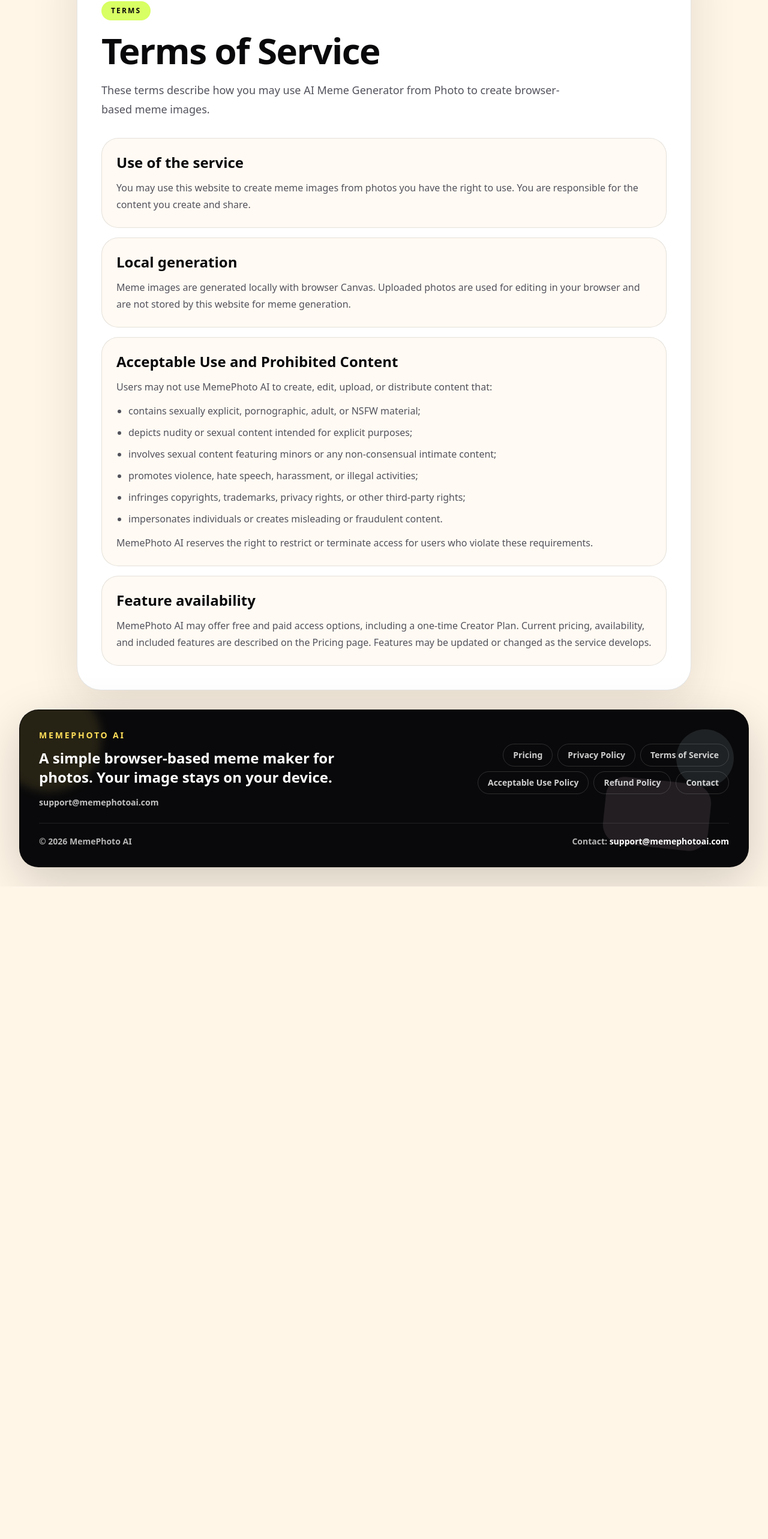
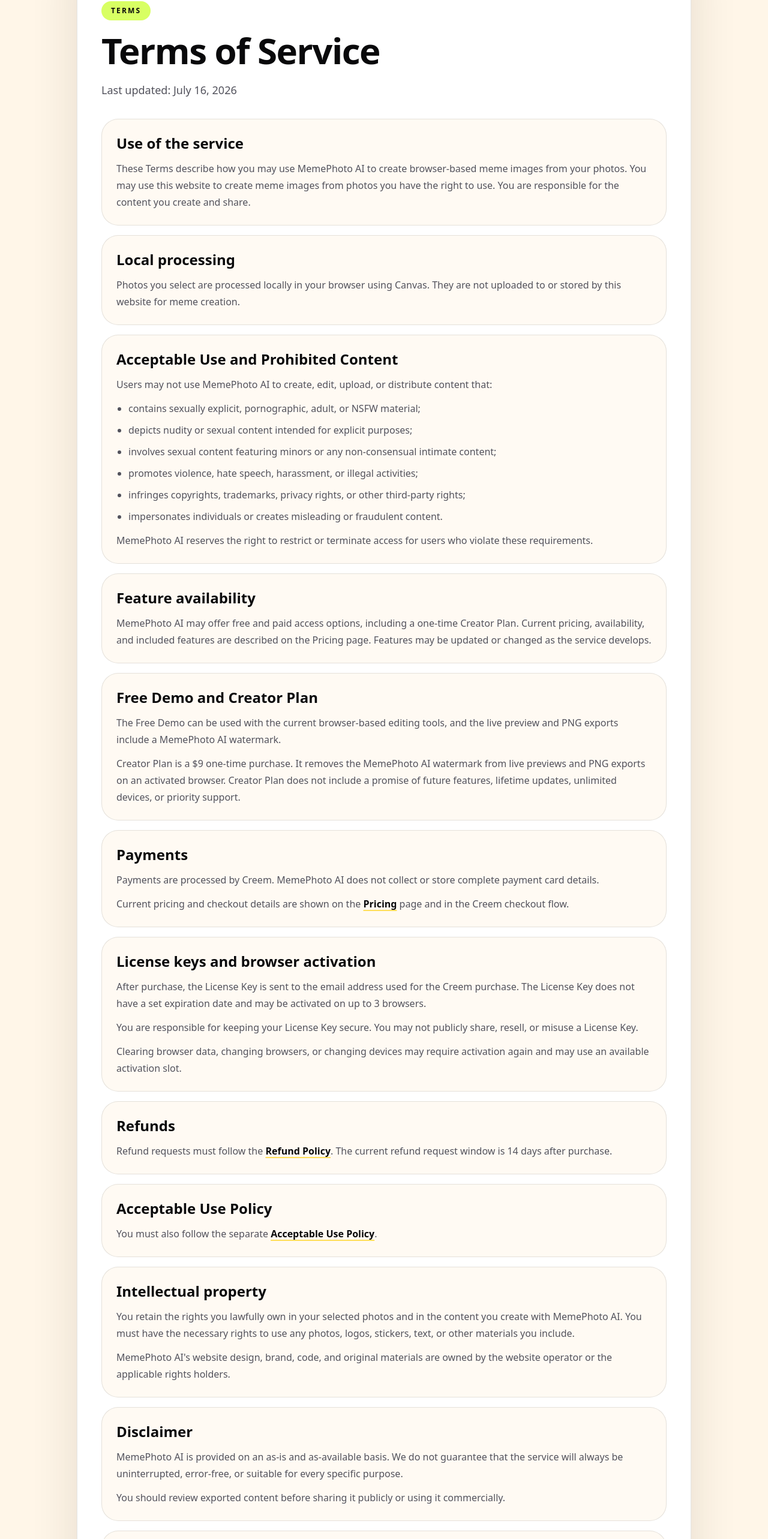
Before and after one commit to fanzulyx2s-cyber/meme-generator-from-photo, a Next.js app: page /terms in a window 1280 px wide. Shown: the part 220-2786 px from the top of the page at 60% size. Before the commit the page ends 1698 px from the top, so only its background shows below. Built offline with nearby package versions, Linux system fonts and the light colour scheme.

Commit message:
Align pricing and product copy with current features

```diff
--- a/src/app/cancel/page.tsx
+++ b/src/app/cancel/page.tsx
@@ -18,8 +18,8 @@
               Payment Cancelled
             </h1>
             <p className="relative mt-5 max-w-2xl text-lg font-semibold leading-8 text-zinc-600">
-              Your payment was cancelled. You can return anytime and continue
-              creating memes.
+              Your payment was not completed, and no Creator access was
+              activated. You can return anytime and continue creating memes.
             </p>
             <Link
               href="/pricing"
--- a/src/app/layout.tsx
+++ b/src/app/layout.tsx
@@ -2,7 +2,7 @@
 import "./globals.css";
 
 export const metadata: Metadata = {
-  title: "MemePhoto AI - AI Meme Generator from Photo",
+  title: "MemePhoto AI - Browser-Based Photo Meme Maker",
   description:
     "MemePhoto AI helps you create photo memes in your browser with local Canvas processing and PNG download.",
 };
--- a/src/app/page.tsx
+++ b/src/app/page.tsx
@@ -34,8 +34,7 @@
 
 const pricingStyles: Record<string, string> = {
   "Free Demo": "from-[#fff7c2] via-[#fff7e8] to-white",
-  Creator: "from-[#ffd6e7] via-[#fff0a8] to-[#dff7ff]",
-  Team: "from-[#dff7ff] via-[#f7fbff] to-white",
+  "Creator Plan": "from-[#ffd6e7] via-[#fff0a8] to-[#dff7ff]",
 };
 
 const faqs = [
@@ -185,10 +184,9 @@
                   Turn any photo into a meme in seconds
                 </h1>
                 <p className="mt-5 max-w-2xl text-lg leading-8 text-zinc-700">
-                  MemePhoto AI is a browser-based AI meme generator from photo.
-                  Upload a photo, add top and bottom text, preview it with
-                  Canvas, and download a PNG. No login, no database, no server
-                  upload.
+                  MemePhoto AI is a browser-based photo meme maker. Upload a
+                  photo, add top and bottom text, preview it with Canvas, and
+                  download a PNG. No login, no database, no server upload.
                 </p>
               </div>
 
@@ -342,8 +340,8 @@
           </section>
 
           <section>
-            <div className="grid gap-4 rounded-[2.5rem] border border-black/10 bg-white p-5 shadow-sm md:grid-cols-3 md:p-8">
-              <div className="md:col-span-3">
+            <div className="grid gap-4 rounded-[2.5rem] border border-black/10 bg-white p-5 shadow-sm md:grid-cols-2 md:p-8">
+              <div className="md:col-span-2">
                 <p className="w-fit rounded-full bg-zinc-950 px-4 py-2 text-xs font-black uppercase tracking-[0.18em] text-white">
                   Pricing
                 </p>
@@ -351,14 +349,13 @@
                   Simple pricing
                 </h2>
                 <p className="mt-4 max-w-3xl text-base leading-7 text-zinc-600">
-                  Paid plans will unlock watermark-free downloads, more styles,
-                  and batch meme creation.
+                  Use the free editor with a MemePhoto AI watermark, or choose
+                  Creator Plan for watermark-free previews and PNG exports.
                 </p>
               </div>
               {[
-                ["Free Demo", "$0", "Create and download PNG memes locally."],
-                ["Creator", "Coming soon", "More styles and faster workflows planned."],
-                ["Team", "Contact", "For lightweight social and brand workflows."],
+                ["Free Demo", "$0", "Create and export PNG memes with a MemePhoto AI watermark."],
+                ["Creator Plan", "$9 one-time", "Remove the watermark from live previews and PNG exports."],
               ].map(([name, price, text]) => (
                 <article
                   key={name}
@@ -373,10 +370,10 @@
                   <p className="relative mt-4 text-4xl font-black">{price}</p>
                   <p className="relative mt-4 min-h-16 leading-7 text-zinc-600">{text}</p>
                   <Link
-                    href={name === "Team" ? "/contact" : "/#generator"}
+                    href={name === "Creator Plan" ? "/pricing" : "/#generator"}
                     className="relative mt-6 inline-flex rounded-full bg-zinc-950 px-5 py-3 text-sm font-black text-white"
                   >
-                    {name === "Team" ? "Contact" : "Try free"}
+                    {name === "Creator Plan" ? "View Creator Plan" : "Start creating"}
                   </Link>
                 </article>
               ))}
--- a/src/app/pricing/page.tsx
+++ b/src/app/pricing/page.tsx
@@ -9,55 +9,36 @@
     price: "$0",
     badge: "Available now",
     description:
-      "Create and download simple photo memes directly in your browser.",
+      "Create and export memes with a MemePhoto AI watermark.",
     features: [
-      "Upload photos locally",
+      "Upload your own photos",
       "Add top and bottom captions",
-      "Add emoji stickers",
-      "Add image or logo stickers",
-      "Choose meme frame on or off",
-      "Download PNG",
-      "No account required",
+      "Use caption presets",
+      "Add emoji and image stickers",
+      "Choose 1:1, 4:5, or 9:16 formats",
+      "Export PNG with a MemePhoto AI watermark",
     ],
     href: "/#generator",
-    cta: "Try free demo",
+    cta: "Start creating",
     featured: false,
   },
   {
     name: "Creator Plan",
-    price: "$9",
-    priceNote: "One-time payment",
+    price: "$9 one-time",
     badge: "Available now",
     description:
-      "For creators who want more templates, stickers and export options.",
+      "Remove the MemePhoto AI watermark from previews and PNG exports.",
     features: [
-      "More caption presets",
-      "More sticker packs",
-      "No watermark export",
-      "More output sizes",
-      "Batch meme creation",
-      "Saved editing presets",
+      "Everything in Free Demo",
+      "Watermark-free live preview",
+      "Watermark-free PNG exports",
+      "One-time purchase, no subscription",
+      "License does not expire",
+      "Activate on up to 3 browsers",
     ],
     href: "creem",
     cta: "Buy Creator Plan",
     featured: true,
-  },
-  {
-    name: "Team",
-    price: "Contact",
-    badge: "Planned",
-    description:
-      "For small teams, creators, and brands that need lightweight visual meme workflows.",
-    features: [
-      "Team-friendly meme templates",
-      "Brand/social content workflows",
-      "Custom sticker sets",
-      "Priority support",
-      "Future paid workspace options",
-    ],
-    href: "/contact",
-    cta: "Contact us",
-    featured: false,
   },
 ];
 
@@ -70,7 +51,7 @@
   {
     question: "Is there a paid plan?",
     answer:
-      "Yes. MemePhoto AI Creator Plan is available for creators who need more templates, stickers and export options.",
+      "Yes. Creator Plan removes the MemePhoto AI watermark from live previews and PNG exports.",
   },
   {
     question: "How can I purchase?",
@@ -80,7 +61,7 @@
   {
     question: "Do you store uploaded photos?",
     answer:
-      "No. Photos are processed locally in your browser for meme generation.",
+      "No. Photos are processed locally in your browser for meme creation.",
   },
 ];
 
@@ -89,9 +70,9 @@
     <SimplePage
       eyebrow="Pricing"
       title="Simple pricing for fast meme creation"
-      description="Start with the free browser-based meme maker, or choose Creator Plan for more templates, stickers, and export options."
+      description="Start with the free browser-based meme maker, or choose Creator Plan for watermark-free previews and PNG exports."
     >
-      <div className="grid gap-4 md:grid-cols-3">
+      <div className="grid gap-4 md:grid-cols-2">
         {plans.map((plan) => (
           <article
             key={plan.name}
@@ -108,11 +89,6 @@
             </span>
             <h2 className="relative mt-6 text-2xl font-black">{plan.name}</h2>
             <p className="relative mt-4 text-4xl font-black">{plan.price}</p>
-            {"priceNote" in plan ? (
-              <p className="relative mt-2 text-sm font-black text-zinc-700">
-                {plan.priceNote}
-              </p>
-            ) : null}
             <p className="relative mt-4 min-h-20 text-sm font-semibold leading-6 text-zinc-600">
               {plan.description}
             </p>
--- a/src/app/terms/page.tsx
+++ b/src/app/terms/page.tsx
@@ -1,3 +1,4 @@
+import Link from "next/link";
 import { InfoCard, SimplePage } from "@/components/simple-page";
 
 export default function TermsPage() {
@@ -5,20 +6,20 @@
     <SimplePage
       eyebrow="Terms"
       title="Terms of Service"
-      description="These terms describe how you may use AI Meme Generator from Photo to create browser-based meme images."
+      description="Last updated: July 16, 2026"
     >
       <InfoCard title="Use of the service">
         <p>
-          You may use this website to create meme images from photos you have
-          the right to use. You are responsible for the content you create and
-          share.
+          These Terms describe how you may use MemePhoto AI to create
+          browser-based meme images from your photos. You may use this website
+          to create meme images from photos you have the right to use. You are
+          responsible for the content you create and share.
         </p>
       </InfoCard>
-      <InfoCard title="Local generation">
+      <InfoCard title="Local processing">
         <p>
-          Meme images are generated locally with browser Canvas. Uploaded photos
-          are used for editing in your browser and are not stored by this
-          website for meme generation.
+          Photos you select are processed locally in your browser using Canvas.
+          They are not uploaded to or stored by this website for meme creation.
         </p>
       </InfoCard>
       <InfoCard title="Acceptable Use and Prohibited Content">
@@ -62,6 +63,131 @@
           changed as the service develops.
         </p>
       </InfoCard>
+      <InfoCard title="Free Demo and Creator Plan">
+        <p>
+          The Free Demo can be used with the current browser-based editing
+          tools, and the live preview and PNG exports include a MemePhoto AI
+          watermark.
+        </p>
+        <p>
+          Creator Plan is a $9 one-time purchase. It removes the MemePhoto AI
+          watermark from live previews and PNG exports on an activated browser.
+          Creator Plan does not include a promise of future features, lifetime
+          updates, unlimited devices, or priority support.
+        </p>
+      </InfoCard>
+      <InfoCard title="Payments">
+        <p>
+          Payments are processed by Creem. MemePhoto AI does not collect or
+          store complete payment card details.
+        </p>
+        <p>
+          Current pricing and checkout details are shown on the{" "}
+          <Link
+            href="/pricing"
+            className="font-black text-zinc-950 underline decoration-[#ffde59] decoration-2 underline-offset-4"
+          >
+            Pricing
+          </Link>{" "}
+          page and in the Creem checkout flow.
+        </p>
+      </InfoCard>
+      <InfoCard title="License keys and browser activation">
+        <p>
+          After purchase, the License Key is sent to the email address used for
+          the Creem purchase. The License Key does not have a set expiration
+          date and may be activated on up to 3 browsers.
+        </p>
+        <p>
+          You are responsible for keeping your License Key secure. You may not
+          publicly share, resell, or misuse a License Key.
+        </p>
+        <p>
+          Clearing browser data, changing browsers, or changing devices may
+          require activation again and may use an available activation slot.
+        </p>
+      </InfoCard>
+      <InfoCard title="Refunds">
+        <p>
+          Refund requests must follow the{" "}
+          <Link
+            href="/refund"
+            className="font-black text-zinc-950 underline decoration-[#ffde59] decoration-2 underline-offset-4"
+          >
+            Refund Policy
+          </Link>
+          . The current refund request window is 14 days after purchase.
+        </p>
+      </InfoCard>
+      <InfoCard title="Acceptable Use Policy">
+        <p>
+          You must also follow the separate{" "}
+          <Link
+            href="/acceptable-use"
+            className="font-black text-zinc-950 underline decoration-[#ffde59] decoration-2 underline-offset-4"
+          >
+            Acceptable Use Policy
+          </Link>
+          .
+        </p>
+      </InfoCard>
+      <InfoCard title="Intellectual property">
+        <p>
+          You retain the rights you lawfully own in your selected photos and in
+          the content you create with MemePhoto AI. You must have the necessary
+          rights to use any photos, logos, stickers, text, or other materials
+          you include.
+        </p>
+        <p>
+          MemePhoto AI&apos;s website design, brand, code, and original
+          materials are owned by the website operator or the applicable rights
+          holders.
+        </p>
+      </InfoCard>
+      <InfoCard title="Disclaimer">
+        <p>
+          MemePhoto AI is provided on an as-is and as-available basis. We do not
+          guarantee that the service will always be uninterrupted, error-free,
+          or suitable for every specific purpose.
+        </p>
+        <p>
+          You should review exported content before sharing it publicly or using
+          it commercially.
+        </p>
+      </InfoCard>
+      <InfoCard title="Limitation of liability">
+        <p>
+          To the extent permitted by law, MemePhoto AI is not responsible for
+          indirect, incidental, or consequential losses arising from use of the
+          service.
+        </p>
+      </InfoCard>
+      <InfoCard title="Suspension or termination">
+        <p>
+          MemePhoto AI may restrict or terminate access if a user violates
+          these Terms, violates the Acceptable Use Policy, misuses a License
+          Key, or engages in unlawful activity.
+        </p>
+      </InfoCard>
+      <InfoCard title="Changes to these terms">
+        <p>
+          These Terms may be updated from time to time. The updated date will be
+          shown on this page. Continued use of MemePhoto AI after an update
+          means you accept the updated Terms.
+        </p>
+      </InfoCard>
+      <InfoCard title="Contact">
+        <p>
+          For questions about these Terms, contact{" "}
+          <a
+            href="mailto:support@memephotoai.com"
+            className="font-black text-zinc-950 underline decoration-[#ffde59] decoration-2 underline-offset-4"
+          >
+            support@memephotoai.com
+          </a>
+          .
+        </p>
+      </InfoCard>
     </SimplePage>
   );
 }
--- a/src/components/creator-license-panel.tsx
+++ b/src/components/creator-license-panel.tsx
@@ -63,7 +63,8 @@
             </p>
             <h2 className={titleClassName}>Creator Plan Active</h2>
             <p className="mt-3 max-w-2xl text-sm font-semibold leading-6 text-zinc-600">
-              This browser is activated for MemePhoto AI Creator features.
+              This browser is activated for watermark-free live previews and
+              PNG exports.
             </p>
             {activation !== null && activationLimit !== null ? (
               <p className="mt-3 text-sm font-black text-zinc-950">
@@ -105,8 +106,12 @@
           <h2 className={titleClassName}>Unlock Creator Plan</h2>
           <p className="mt-3 text-sm font-semibold leading-6 text-zinc-600">
             {isCompact
-              ? "Already purchased? Enter your Creem license key to activate Creator features on this browser."
-              : "Already purchased? Enter the license key included in your Creem receipt to activate Creator features on this browser."}
+              ? "Already purchased? Enter the license key sent in your Creem purchase email to remove the watermark on this browser."
+              : "Already purchased? Enter the license key sent in your Creem purchase email to remove the watermark on this browser."}
+          </p>
+          <p className="mt-2 text-xs font-semibold leading-5 text-zinc-500">
+            One-time purchase. No recurring subscription. One license can be
+            activated on up to 3 browsers.
           </p>
           {status === "validating" ? (
             <p className="mt-3 text-sm font-black text-zinc-700">
```
Also changed, not shown: src/app/success/page.tsx (+14 -3 lines).
